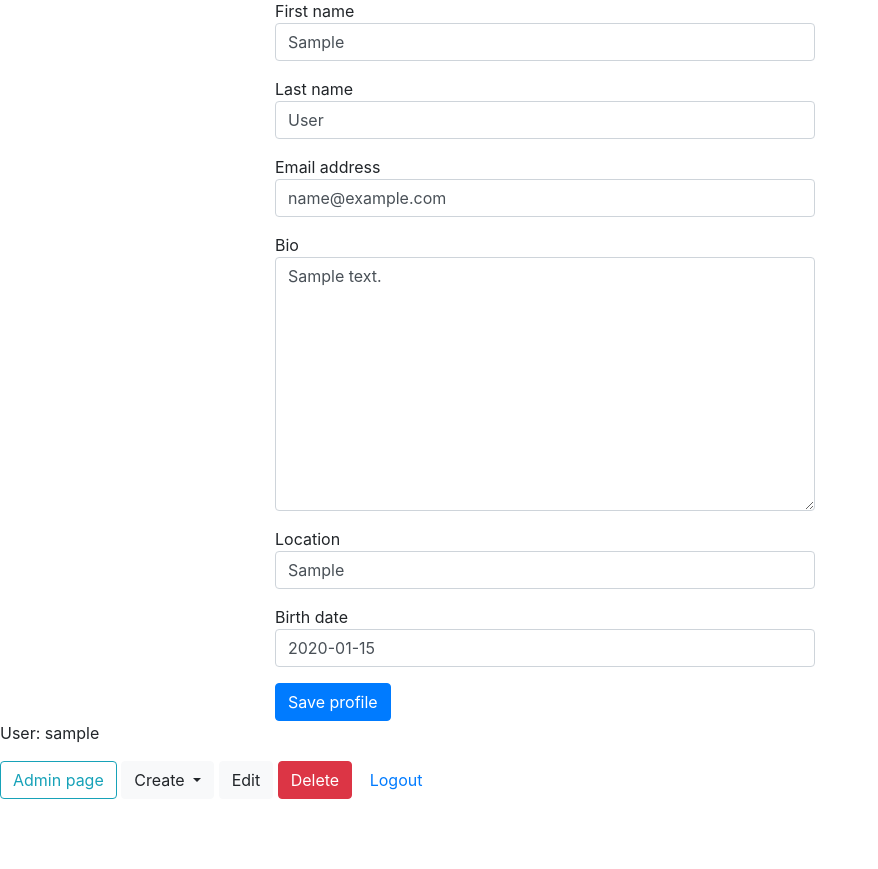
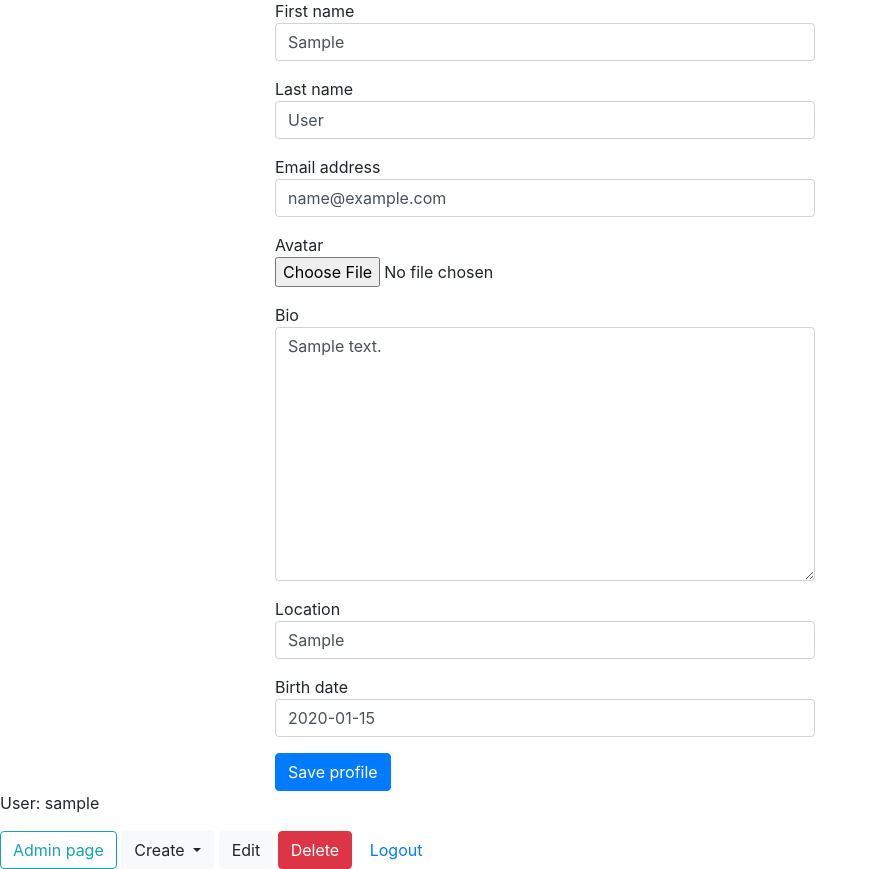
Before and after one commit to yakusevv/django_blog, a Django app: page /blog/profile/1/edit/ in a window 1280 px wide. Shown: the part 105-974 px from the top of the page, without its empty margins (0-878 px from the left). Before the commit the page ends 904 px from the top, so only its background shows below. Run offline with Django 3.2, Linux system fonts and the light colour scheme; a user stored in the database is signed in; tables that the repository leaves empty hold one stand-in row (values such as "Sample post"); some libraries are stand-ins or nearby versions.

Commit message:
updating profile picture by user

```diff
--- a/blog/forms.py
+++ b/blog/forms.py
@@ -101,10 +101,17 @@ class ProfileForm(forms.ModelForm):
 
     class Meta:
         model = Profile
-        fields = ['bio', 'location', 'birth_date']
+        fields = ['avatar', 'bio', 'location', 'birth_date']
         widgets = {
-                'bio' : forms.Textarea(attrs={'class': 'form-control'}),
-                'location' : forms.TextInput(attrs={'class': 'form-control'}),
+                'avatar'     : forms.FileInput(attrs={
+                                                'class': "form-control-file",
+                                                }),
+                'bio'        : forms.Textarea(attrs={
+                                                'class': 'form-control'
+                                                }),
+                'location'   : forms.TextInput(attrs={
+                                                'class': 'form-control'
+                                                }),
                 'birth_date' : forms.DateInput(attrs={
                                                 'class': 'form-control',
                                                 'placeholder': 'yyyy-mm-dd'
--- a/blog/models.py
+++ b/blog/models.py
@@ -88,7 +88,7 @@ class Profile(models.Model):
     bio = models.TextField(max_length=400, blank=True)
     location = models.CharField(max_length=40, blank=True)
     birth_date = models.DateField(null=True, blank=True)
-    avatar = models.ImageField(upload_to='profiles', default = "/profiles/None/default.png")
+    avatar = models.ImageField(upload_to='profiles/', default = "/profiles/None/default.png", blank=True)
 
     def __str__(self):
         return self.user.username
--- a/blog/templates/blog/profile_detail.html
+++ b/blog/templates/blog/profile_detail.html
@@ -9,7 +9,7 @@
 
 {% block content %}
     <h2 class='mb-4 d-flex justify-content-center'>{{ user_info.username }}</h2>
-    <img src="{{ user_info.profile.avatar.url }}" alt="">
+      <img class="img-fluid w-50" vspace="10" src="{{ user_info.profile.avatar.url }}" alt="Profile picture">
     <p><b>First name: </b> {{ user_info.first_name }}</p>
     <p><b>Last name: </b> {{ user_info.last_name }}</p>
     <p><b>Email: </b>{{ user_info.email }}</p>
--- a/blog/templates/blog/profile_edit.html
+++ b/blog/templates/blog/profile_edit.html
@@ -6,7 +6,7 @@
 
 
 {% block content %}
-  <form action="{{ Profile.get_update_url }}" method="post">
+  <form action="{{ Profile.get_update_url }}" method="post" enctype="multipart/form-data">
     {% csrf_token %}
 
     {% for field in form1 %}
--- a/blog/views.py
+++ b/blog/views.py
@@ -209,8 +209,7 @@ class UserProfileUpdate(View):
             obj1 = self.model1.objects.get(pk=pk)
             obj2 = self.model2.objects.get(user=obj1)
             bound_form1 = self.model_form1(request.POST, instance=obj1)
-            bound_form2 = self.model_form2(request.POST, instance=obj2)
-
+            bound_form2 = self.model_form2(request.POST, request.FILES, instance=obj2)
             if bound_form1.is_valid() and bound_form2.is_valid():
                 new_obj1 = bound_form1.save()
                 new_obj2 = bound_form2.save()
```
Also changed, not shown: blog/migrations/0012_auto_20190519_1346.py (added).
